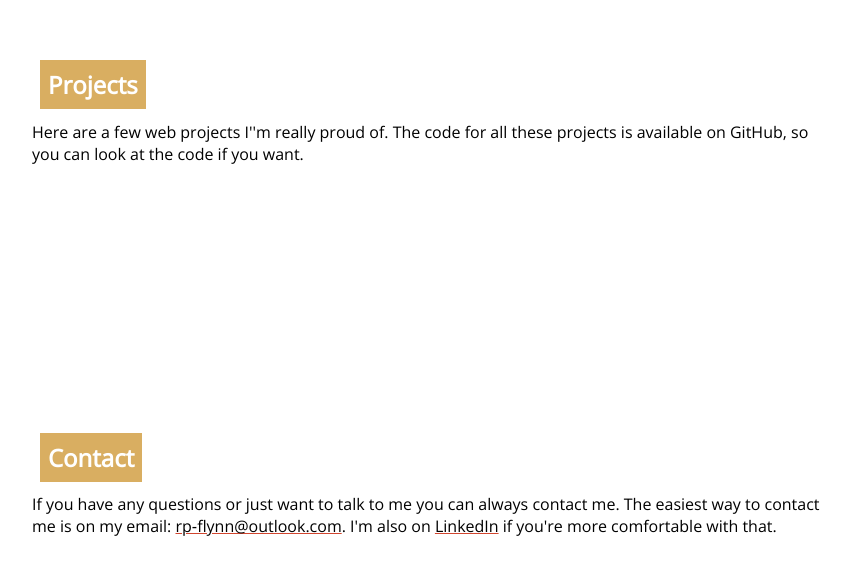
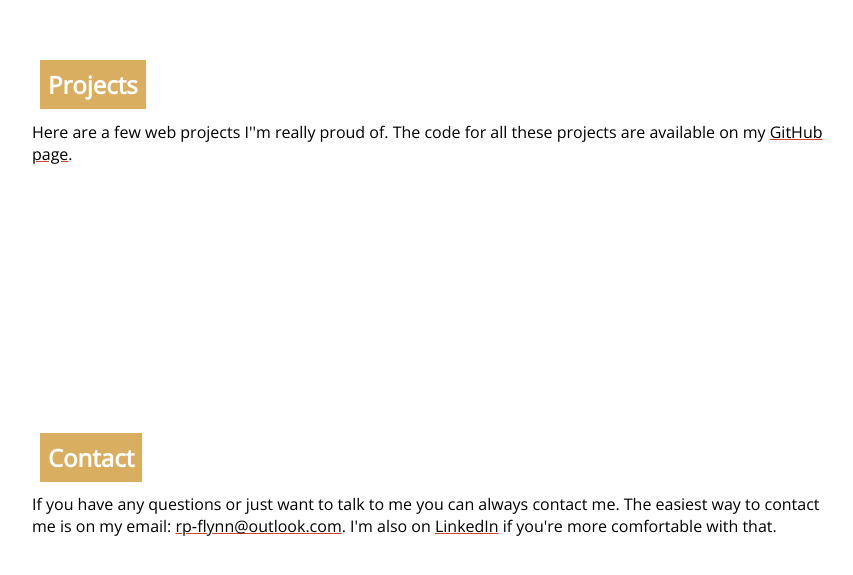
Before and after one commit to Rowan-Paul/rowanpaulflynn, a React (Create React App) app: page / in a window 1280 px wide. Shown: the part 1523-2098 px from the top of the page, without its empty margins (208-1061 px from the left). Built offline with nearby package versions, Linux system fonts and the light colour scheme.

Commit message:
Fix line breaks

```diff
--- a/src/css/main.css
+++ b/src/css/main.css
@@ -74,9 +74,20 @@ a::selection {
     margin-left: 0rem;
   }
 
+  .introductionText {
+    font-size: 1rem;
+  }
+
   #bio,
   #contact,
   #projects {
     margin: 5rem 1.5rem;
   }
 }
+
+/* DESKTOP */
+@media screen and (min-width: 480px) {
+  .mobileBreak {
+    display: none;
+  }
+}
--- a/src/js/landing-page/components/Introduction.js
+++ b/src/js/landing-page/components/Introduction.js
@@ -5,7 +5,10 @@ function IntroductionUI() {
     <div id="introduction">
       <div className="introductionText">
         <h1>Hello there</h1>
-        <h2>My name is Rowan Paul Flynn</h2>
+        <h2>
+          My name is <br class="mobileBreak"></br>
+          Rowan Paul Flynn
+        </h2>
         <h3>
           And I like making <span className="emphasis">websites</span>
         </h3>
--- a/src/js/landing-page/components/Projects.js
+++ b/src/js/landing-page/components/Projects.js
@@ -6,8 +6,8 @@ function ProjectsUI() {
       </h2>
       <p>
         Here are a few web projects I''m really proud of. The code for all these
-        projects is available on GitHub, so you can look at the code if you
-        want.
+        projects are available on my{" "}
+        <a href="https://github.com/Rowan-Paul/">GitHub page</a>.
       </p>
     </div>
   );
```
